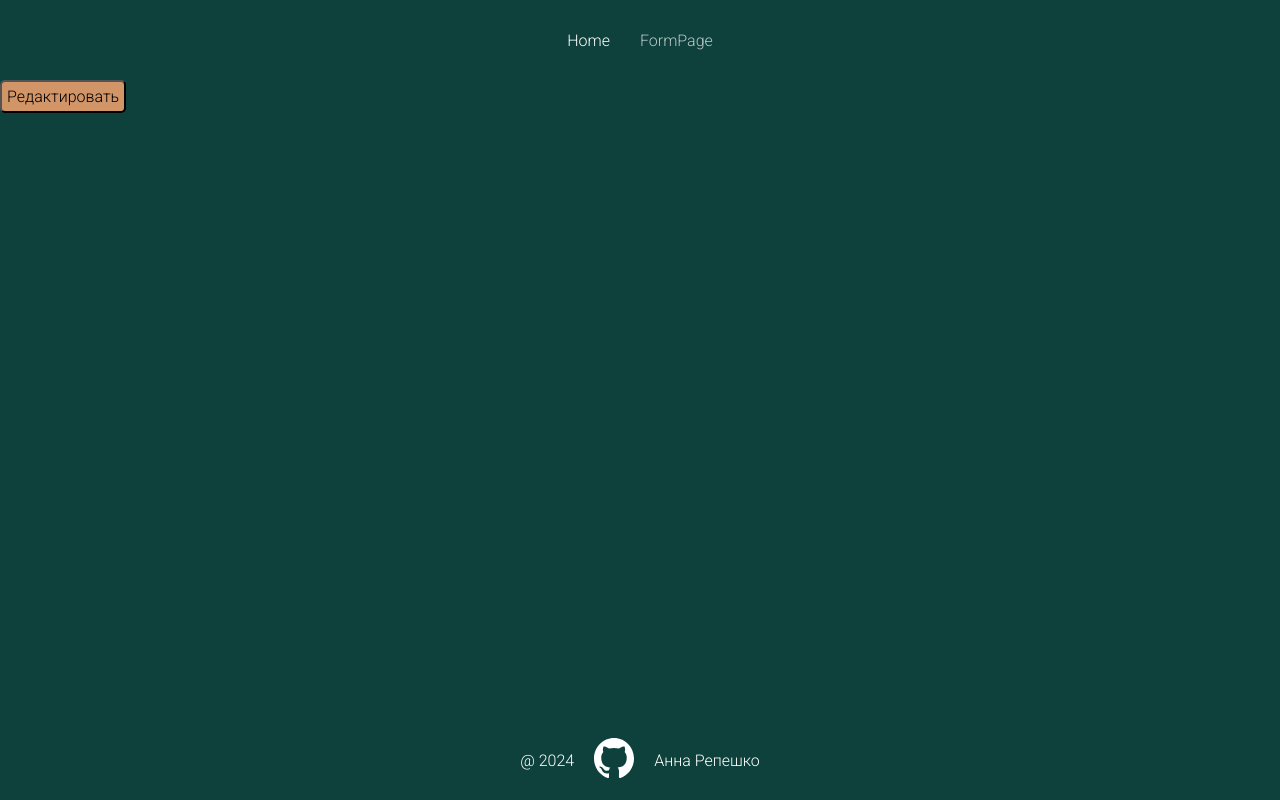
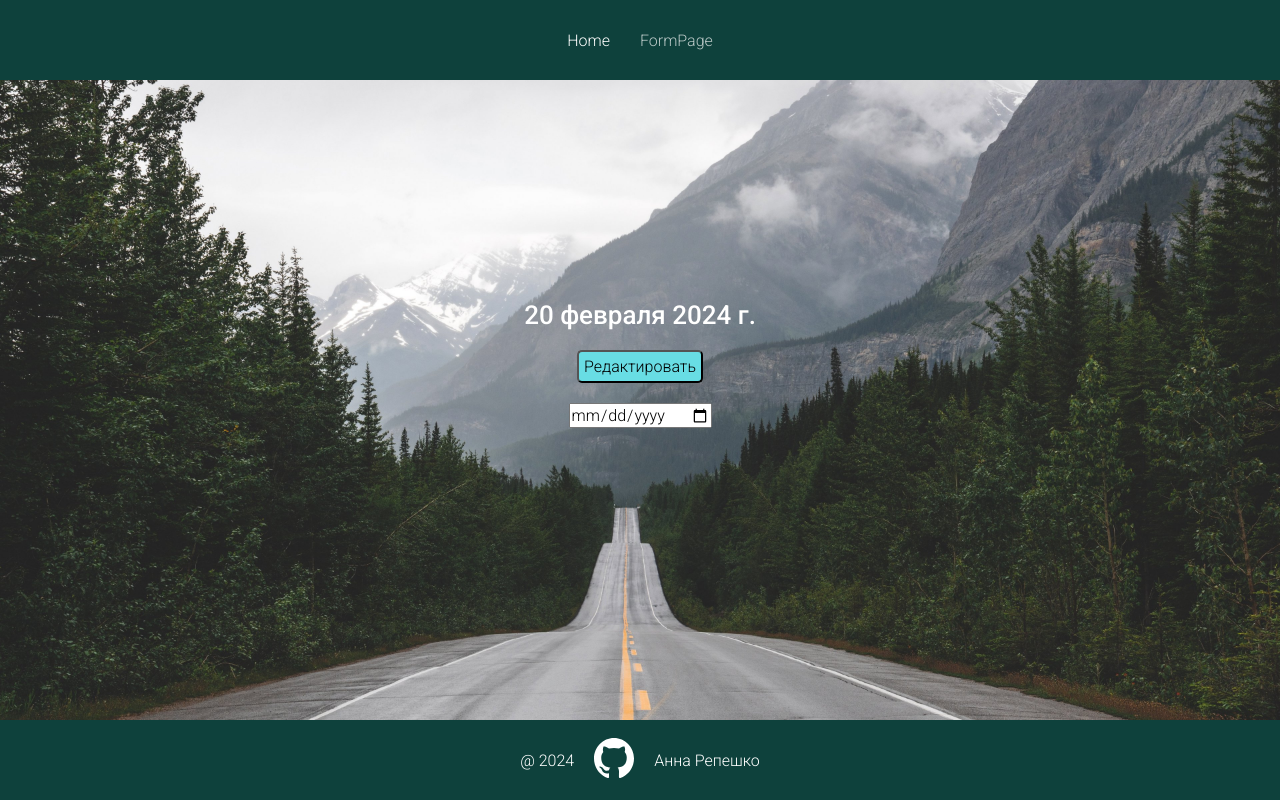
Before and after one commit to annettabel87/coMagic1, a React (Vite) app: page / in a window 1280 px wide. Both pictures are taken after a click on the button "Редактировать". Built offline with nearby package versions, Linux system fonts and the light colour scheme.

Commit message:
add date view

```diff
--- /dev/null
+++ b/src/components/Date/DateView.module.css
@@ -0,0 +1,12 @@
+.dateView {
+    display: flex;
+    flex-direction: column;
+    align-items: center;
+    gap: 20px;
+    height: 200px;
+}
+
+.text {
+    font-size: var(--big-font-size);
+    font-weight: 500;
+}
--- /dev/null
+++ b/src/components/Date/DateView.tsx
@@ -0,0 +1,56 @@
+import { useState, MouseEvent, useEffect } from 'react';
+import { getDate } from '../../utils/getDate';
+import Button from '../Button/Button';
+import { changeBtnColor } from '../../utils/changeBtnColor';
+import styles from './DateView.module.css';
+
+const buttonHoverStyles = {
+  opacity: '0.7',
+};
+
+export const DateView = () => {
+  const [date, setDate] = useState(() => getDate(new Date()));
+  const [inputValue, setInputValue] = useState(date);
+  const [isEdit, setIsEdit] = useState(false);
+
+  const clickHandler = (
+    e: MouseEvent<HTMLButtonElement, globalThis.MouseEvent>
+  ) => {
+    changeBtnColor(e);
+    setIsEdit(true);
+  };
+
+  const onChangeHandler = (e: React.ChangeEvent<HTMLInputElement>) => {
+    const time = new Date(e.target.value);
+    setInputValue(getDate(time));
+  };
+
+  useEffect(() => {
+    setDate(inputValue);
+    setIsEdit(false);
+  }, [inputValue]);
+
+  return (
+    <div className={styles.dateView}>
+      <p className={styles.text}>{date}</p>
+      <Button
+        type="button"
+        onClickHandler={(e) => clickHandler(e)}
+        hoverStyle={buttonHoverStyles}
+      >
+        Редактировать
+      </Button>
+      {isEdit && (
+        <div>
+          <input
+            type="date"
+            name="date"
+            id="date"
+            onChange={(e) => onChangeHandler(e)}
+            value={inputValue}
+          />
+        </div>
+      )}
+    </div>
+  );
+};
--- /dev/null
+++ b/src/pages/MainPage/MainPage.module.css
@@ -0,0 +1,10 @@
+.mainPage {
+  height: 100%;
+  background-image: url('/public/mountains.jpg');
+  background-repeat: no-repeat;
+  background-position: center;
+  background-size: cover;
+  display: flex;
+  justify-content: center;
+  align-items: center;
+}
--- a/src/pages/MainPage/MainPage.tsx
+++ b/src/pages/MainPage/MainPage.tsx
@@ -1,21 +1,10 @@
-import { MouseEvent } from 'react';
-import Button from '../../components/Button/Button';
-import { generateNewColor } from '../../utils/getRandomColor';
+import { DateView } from '../../components/Date/DateView';
+import styles from './MainPage.module.css';
 
 const MainPage = () => {
-  const clickHandler = (
-    e: MouseEvent<HTMLButtonElement, globalThis.MouseEvent>
-  ) => {
-    const newColor = generateNewColor();
-    const button = e.currentTarget as HTMLButtonElement;
-    button.style.backgroundColor = newColor;
-  };
-
   return (
-    <div>
-      <Button type="button" onClickHandler={(e) => clickHandler(e)}>
-        Редактировать
-      </Button>
+    <div className={styles.mainPage}>
+      <DateView />
     </div>
   );
 };
--- a/src/styles/variables.css
+++ b/src/styles/variables.css
@@ -2,7 +2,7 @@
     --main-color: rgb(14, 65, 60);
     --font-family: "Roboto", sans-serif;
     --main-font-size: 14px;
-    --header-font-size: 24px;
+    --big-font-size: 26px;
     --main-text: #fff;
     --dark-text: rgb(29, 28, 28);
   }
--- /dev/null
+++ b/src/utils/changeBtnColor.ts
@@ -0,0 +1,10 @@
+import { MouseEvent } from 'react';
+import { generateNewColor } from './getRandomColor';
+
+export const changeBtnColor = (
+  e: MouseEvent<HTMLButtonElement, globalThis.MouseEvent>
+) => {
+  const newColor = generateNewColor();
+  const button = e.currentTarget as HTMLButtonElement;
+  button.style.backgroundColor = newColor;
+};
--- /dev/null
+++ b/src/utils/getDate.ts
@@ -0,0 +1,9 @@
+const options = {
+  year: 'numeric' as const,
+  month: 'long' as const,
+  day: 'numeric' as const,
+};
+
+export const getDate = (date: Date) => {
+  return date.toLocaleDateString('ru-RU', options);
+};
```
Also changed, not shown: public/forest.jpg (added), public/mountains.jpg (added).
